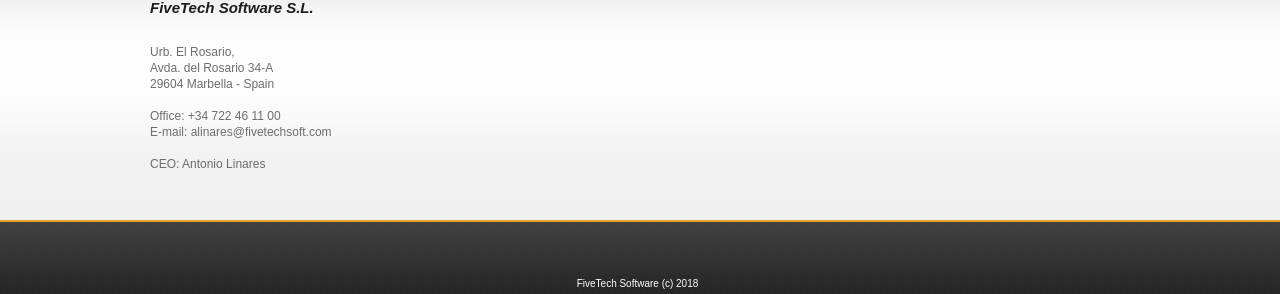
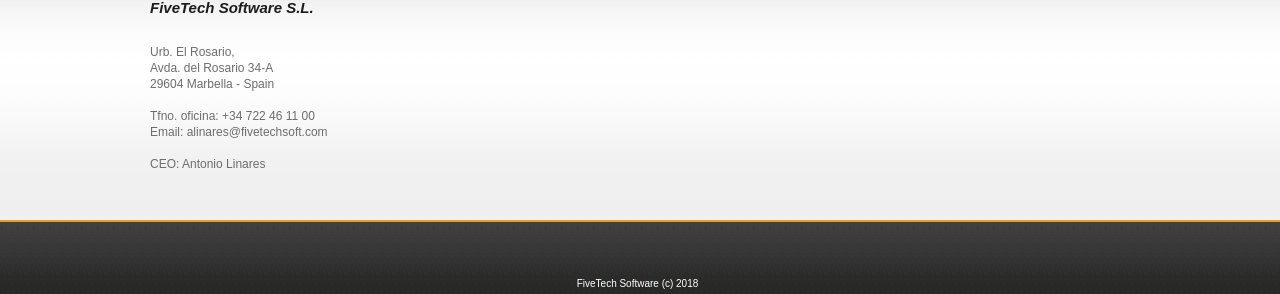
Before and after one commit to FiveTechSoft/fivetechsoft.github.io, a Jekyll site: the page built from contacto.md, in a window 1280 px wide. Shown: the part 388-682 px from the top of the page. Built offline with Jekyll 4.4.1, drawn with Linux system fonts in a browser that asks for light colours; some web fonts are replaced.

Commit message:
Update contacto.md

```diff
--- a/contacto.md
+++ b/contacto.md
@@ -9,8 +9,8 @@
 Avda. del Rosario 34-A<br>
 29604 Marbella - Spain<br>
 <br>
-Office: +34 722 46 11 00<br>
-E-mail: alinares@fivetechsoft.com<br>
+Tfno. oficina: +34 722 46 11 00<br>
+Email: alinares@fivetechsoft.com<br>
 <br>
 CEO: Antonio Linares
 <br><br><br><br>
```
